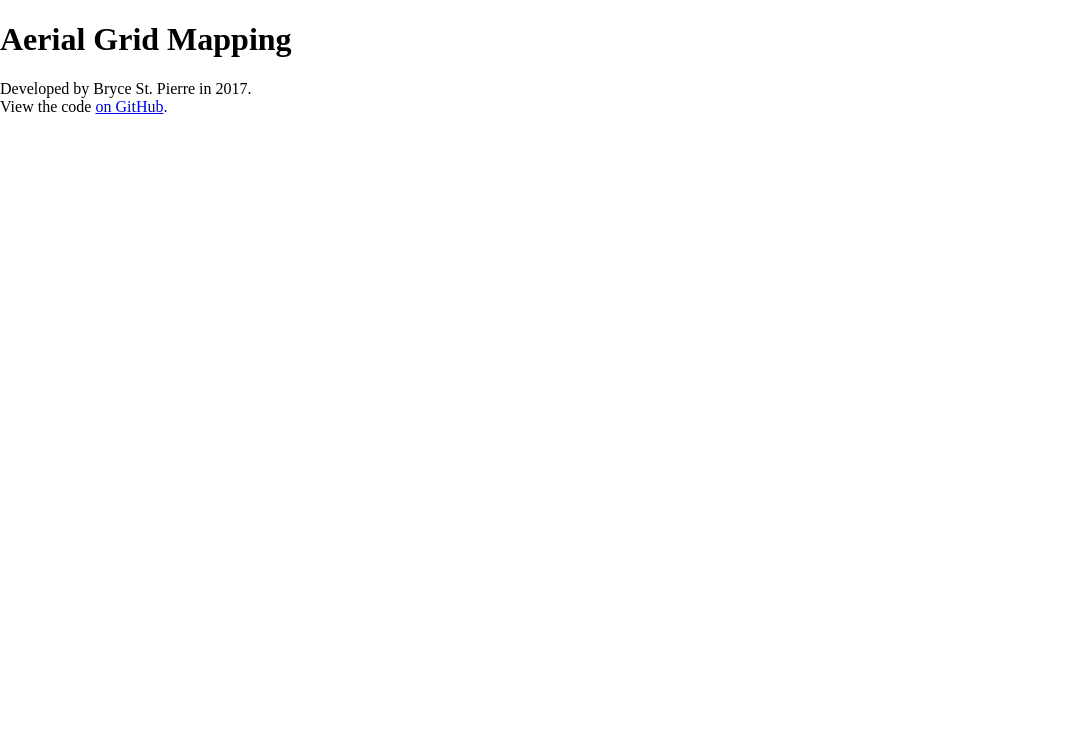
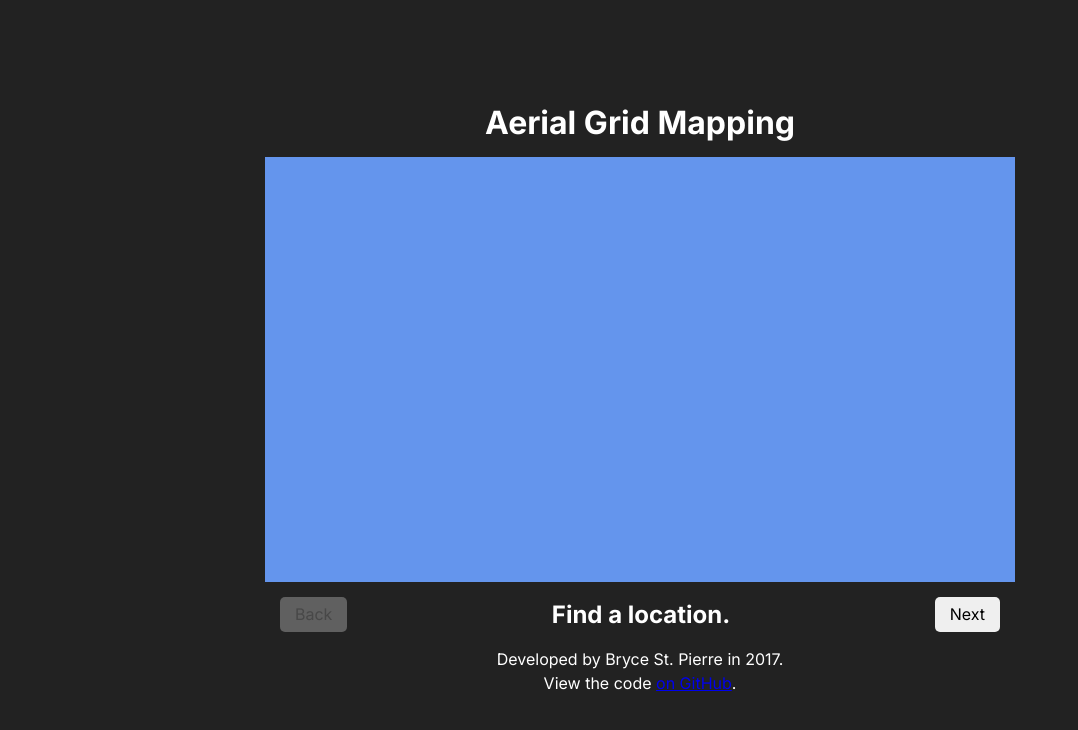
Before and after one commit to BryceStPierre/aerial-grid-mapping, a website built with webpack: page src/index.html in a window 1280 px wide. Shown: the whole page, without its empty margins (0-1078 px from the left). Built offline with nearby package versions, Linux system fonts and the light colour scheme.

Commit message:
Added base styling.

```diff
--- /dev/null
+++ b/src/css/core.css
@@ -0,0 +1,19 @@
+section {
+  width: 100%;
+  height: 100%;
+  display: none;
+}
+
+.active {
+  display: block;
+}
+
+#stepOne {
+  background-color: cornflowerblue;
+}
+#stepTwo {
+  background-color: palevioletred
+}
+#stepThree {
+  background-color: yellowgreen;
+}
--- /dev/null
+++ b/src/css/layout.css
@@ -0,0 +1,60 @@
+body {
+  font-family: 'Inter', sans-serif;
+  font-size: 16px;
+  font-weight: 400;
+  background-color: #222;
+  color: #fff;
+  height: 100vh;
+  display: flex;
+  flex-direction: column;
+  align-items: center;
+  justify-content: center;
+}
+
+input, button {
+  font-family: inherit;
+}
+
+a:visited {
+  color: inherit;
+}
+
+header, footer {
+  text-align: center;
+}
+header h1 {
+  margin: 0 0 15px 0;
+}
+
+footer p {
+  margin: 0;
+  line-height: 1.5em;
+}
+
+main, nav {
+  max-width: 100%;
+  width: 750px;
+}
+
+main {
+  height: 425px;
+}
+
+nav div {
+  display: flex;
+  justify-content: space-between;
+  align-items: center;
+  padding: 15px;
+}
+
+nav h2 {
+  margin: 0;
+  display: inline;
+}
+
+nav div button {
+  margin: 0;
+  padding: 8px 15px;
+  border: none;
+  border-radius: 5px;
+}
--- a/src/index.html
+++ b/src/index.html
@@ -5,22 +5,38 @@
     <meta http-equiv="X-UA-Compatible" content="IE=edge" />
     <meta name="viewport" content="width=device-width, initial-scale=1.0" />
     <title><%= htmlWebpackPlugin.options.title %></title>
+    <link href="https://fonts.gstatic.com" rel="preconnect">
+    <link href="https://fonts.googleapis.com/css2?family=Inter:wght@400;700&display=swap" rel="stylesheet">
   </head>
   <body>
     <header>
       <h1><%= htmlWebpackPlugin.options.title %></h1>
     </header>
 
-    <!-- Step 1: Find a location. -->
-    <section id="stepOne">
-      <div id="map"></div>
-    </section>
+    <main>
+      <!-- Step 1: Find a location. -->
+      <section id="stepOne" class="active">
+        <div id="map"></div>
+      </section>
 
-    <!-- Step 2: Select a region. -->
-    <section id="stepTwo" style="display: none"></section>
+      <!-- Step 2: Select a region. -->
+      <section id="stepTwo">
 
-    <!-- Step 3: Select units in the grid map. -->
-    <section id="stepThree" style="display: none"></section>
+      </section>
+
+      <!-- Step 3: Select units in the grid map. -->
+      <section id="stepThree">
+
+      </section>
+    </main>
+
+    <nav>
+      <div>
+        <button id="back" disabled>Back</button>
+        <h2 id="stepText">Find a location.</h2>
+        <button id="next">Next</button>
+      </div>
+    </nav>
 
     <footer>
       <p>
--- a/src/js/index.js
+++ b/src/js/index.js
@@ -1,4 +1,31 @@
-import 'normalize.css';
-import '../css/styles.css';
+import "normalize.css";
+import "../css/layout.css";
+import "../css/core.css";
 
-import $ from 'jquery';
+import $ from "jquery";
+
+$(function () {
+  $("#back").on("click", function () {
+    if ($("#stepThree").hasClass("active")) {
+      $("section").removeClass("active");
+      $("#stepTwo").addClass("active");
+      $("#next").removeAttr("disabled");
+    } else if ($("#stepTwo").hasClass("active")) {
+      $("section").removeClass("active");
+      $("#stepOne").addClass("active");
+      $("#back").attr("disabled", true);
+    }
+  });
+
+  $("#next").on("click", function () {
+    if ($("#stepOne").hasClass("active")) {
+      $("section").removeClass("active");
+      $("#stepTwo").addClass("active");
+      $("#back").removeAttr("disabled");
+    } else if ($("#stepTwo").hasClass("active")) {
+      $("section").removeClass("active");
+      $("#stepThree").addClass("active");
+      $("#next").attr("disabled", true);
+    }
+  });
+})
```
Also changed, not shown: demo/css/style.css (added), demo/style.css (deleted), src/css/styles.css (deleted), 3 other files.
